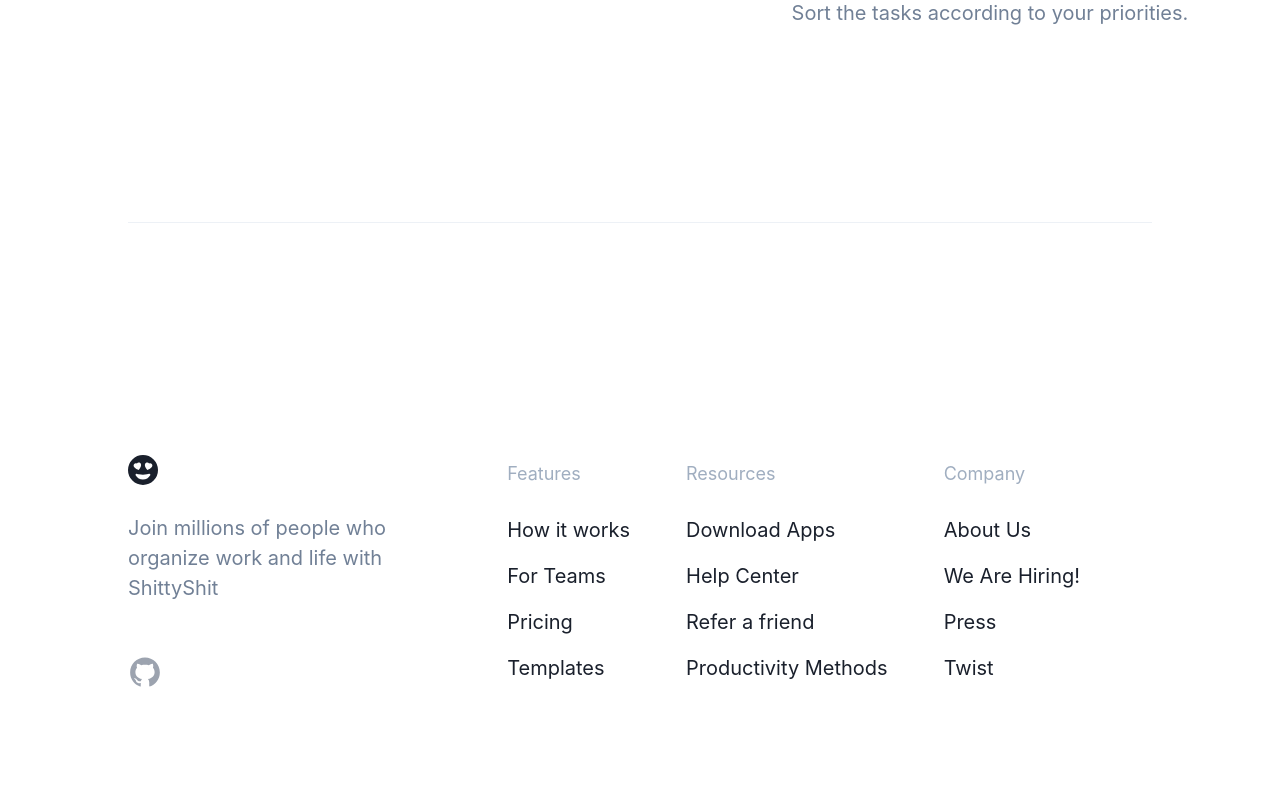
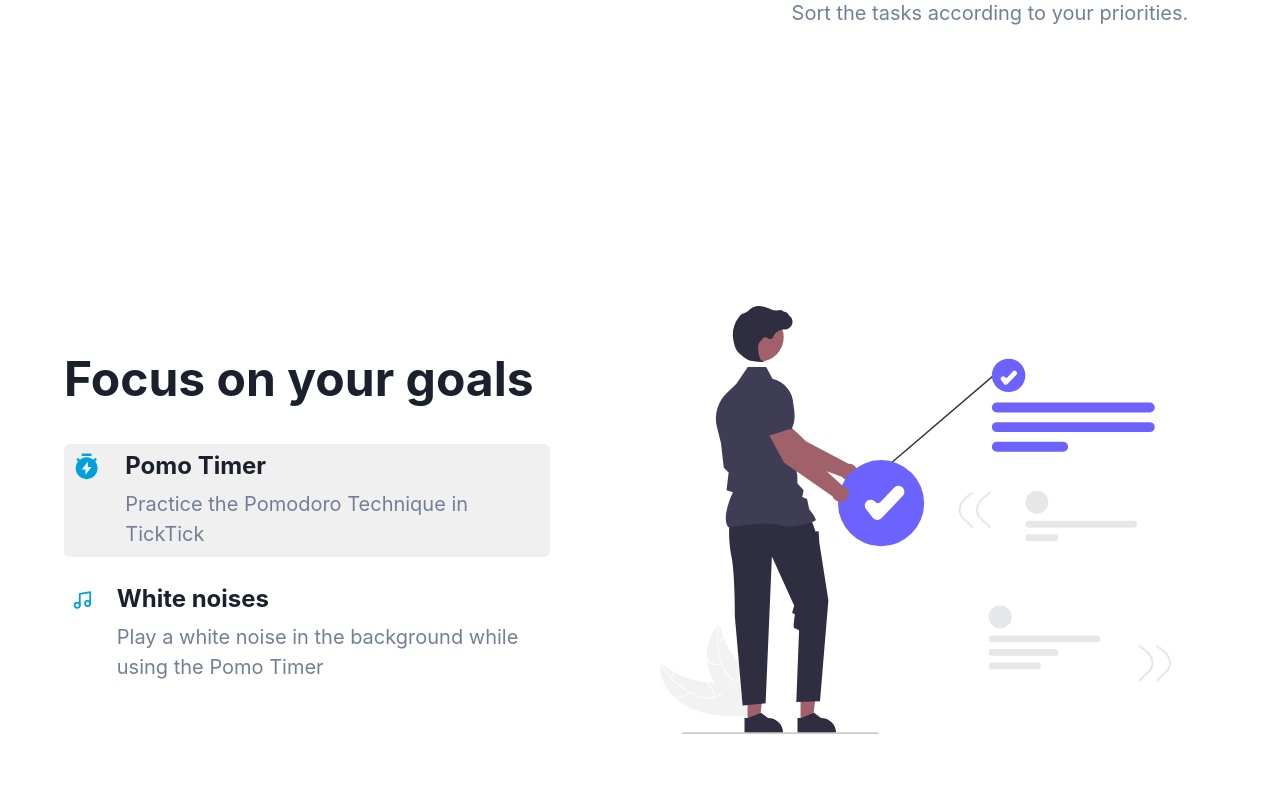
Before and after one commit to Mokshbajaj64/taskem, a React (Create React App) app in the folder client/: page /features in a window 1280 px wide. Shown: the part 1480-2280 px from the top of the page. Built offline with nearby package versions, Linux system fonts and the light colour scheme.

Commit message:
Features page stuff done

```diff
--- a/client/src/components/FeaturesComponent1.tsx
+++ b/client/src/components/FeaturesComponent1.tsx
@@ -10,9 +10,9 @@ const FeaturesComponent1 = () => {
   const { colorMode } = useColorMode();
   const [selected, setSelected] = useState("folder");
   return (
-    <div className="flex justify-center items-start w-screen h-screen">
+    <div className="flex justify-center items-start w-screen h-screen flex-col md:flex-row mt-20 md:mt-0">
       <motion.div
-        className="flex w-[100%] md:w-[60%] justify-center items-center h-full"
+        className="flex w-[100%] md:w-[60%] justify-center items-center h-full mb-11 md:mb-0"
         whileHover={{
           scale: 1.1,
         }}
@@ -34,13 +34,12 @@ const FeaturesComponent1 = () => {
         {colorMode === "light" ? (
           <div className="flex flex-col w-full gap-5">
             <div
-              className="flex gap-6 cursor-pointer p-2 rounded-md bg-[#f0f0f0]"
+              className="flex gap-6 cursor-pointer p-2 rounded-md hover:bg-[#f0f0f0]"
               onClick={() => {
                 setSelected("folder");
               }}
               style={{
-                backgroundColor:
-                  selected === "folder" ? "#f0f0f0" : "transparent",
+                backgroundColor: selected === "folder" ? "#f0f0f0" : "",
               }}
             >
               <AiFillFolder color="#00a0dc" size="30" />
@@ -59,8 +58,7 @@ const FeaturesComponent1 = () => {
                 setSelected("tags");
               }}
               style={{
-                backgroundColor:
-                  selected === "tags" ? "#f0f0f0" : "transparent",
+                backgroundColor: selected === "tags" ? "#f0f0f0" : "",
               }}
             >
               <FaTags color="#00a0dc" size="30" />
@@ -77,8 +75,7 @@ const FeaturesComponent1 = () => {
                 setSelected("search");
               }}
               style={{
-                backgroundColor:
-                  selected === "search" ? "#f0f0f0" : "transparent",
+                backgroundColor: selected === "search" ? "#f0f0f0" : "",
               }}
             >
               <FiSearch color="#00a0dc" size="30" />
@@ -95,8 +92,7 @@ const FeaturesComponent1 = () => {
                 setSelected("sort");
               }}
               style={{
-                backgroundColor:
-                  selected === "sort" ? "#f0f0f0" : "transparent",
+                backgroundColor: selected === "sort" ? "#f0f0f0" : "",
               }}
             >
               <BsSortDown color="#00a0dc" size="30" />
@@ -116,8 +112,7 @@ const FeaturesComponent1 = () => {
                 setSelected("folder");
               }}
               style={{
-                backgroundColor:
-                  selected === "folder" ? "#21242a" : "transparent",
+                backgroundColor: selected === "folder" ? "#21242a" : "",
               }}
             >
               <AiFillFolder color="#00a0dc" size="30" />
@@ -136,8 +131,7 @@ const FeaturesComponent1 = () => {
                 setSelected("tags");
               }}
               style={{
-                backgroundColor:
-                  selected === "tags" ? "#21242a" : "transparent",
+                backgroundColor: selected === "tags" ? "#21242a" : "",
               }}
             >
               <FaTags color="#00a0dc" size="30" />
@@ -154,8 +148,7 @@ const FeaturesComponent1 = () => {
                 setSelected("search");
               }}
               style={{
-                backgroundColor:
-                  selected === "search" ? "#21242a" : "transparent",
+                backgroundColor: selected === "search" ? "#21242a" : "",
               }}
             >
               <FiSearch color="#00a0dc" size="30" />
@@ -172,8 +165,7 @@ const FeaturesComponent1 = () => {
                 setSelected("sort");
               }}
               style={{
-                backgroundColor:
-                  selected === "sort" ? "#21242a" : "transparent",
+                backgroundColor: selected === "sort" ? "#21242a" : "",
               }}
             >
               <BsSortDown color="#00a0dc" size="30" />
--- /dev/null
+++ b/client/src/components/FeaturesComponent2.tsx
@@ -0,0 +1,110 @@
+import React, { useState } from "react";
+import { Button, Heading, Text, useColorMode } from "@chakra-ui/react";
+import { motion } from "framer-motion";
+import { FiMusic } from "react-icons/fi";
+import { RiTimerFlashFill } from "react-icons/ri";
+
+const FeaturesComponent2 = () => {
+  const { colorMode } = useColorMode();
+  const [selected, setSelected] = useState("timer");
+  return (
+    <div className="flex justify-center items-start w-screen h-screen flex-col md:flex-row">
+      <div className="flex w-[100%] md:w-[40%] justify-center h-full flex-col gap-5 md:ml-16 ml-0 md:mt-0 mt-20">
+        <Heading as="h1" fontSize="5xl" className="mb-4">
+          Focus on your goals
+        </Heading>
+        {colorMode === "light" ? (
+          <div className="flex flex-col w-full gap-5">
+            <div
+              className="flex gap-6 cursor-pointer p-2 rounded-md hover:bg-[#f0f0f0]"
+              onClick={() => {
+                setSelected("timer");
+              }}
+              style={{
+                backgroundColor: selected === "timer" ? "#f0f0f0" : "",
+              }}
+            >
+              <RiTimerFlashFill color="#00a0dc" size="30" />
+              <div className="flex flex-col items-start gap-2">
+                <Heading fontSize="2xl">Pomo Timer</Heading>
+                <Text fontSize="xl" color="gray.500">
+                  Practice the Pomodoro Technique in TickTick
+                </Text>
+              </div>
+            </div>
+            <div
+              className="flex gap-6 cursor-pointer p-2 rounded-md hover:bg-[#f0f0f0]"
+              onClick={() => {
+                setSelected("music");
+              }}
+              style={{
+                backgroundColor: selected === "music" ? "#f0f0f0" : "",
+              }}
+            >
+              <FiMusic color="#00a0dc" size="30" />
+              <div className="flex flex-col items-start gap-2">
+                <Heading fontSize="2xl">White noises</Heading>
+                <Text fontSize="xl" color="gray.500">
+                  Play a white noise in the background while using the Pomo
+                  Timer
+                </Text>
+              </div>
+            </div>
+          </div>
+        ) : (
+          <div className="flex flex-col w-full gap-5">
+            <div
+              className="flex gap-6 cursor-pointer p-2 rounded-md hover:bg-[#21242a]"
+              onClick={() => {
+                setSelected("timer");
+              }}
+              style={{
+                backgroundColor: selected === "timer" ? "#21242a" : "",
+              }}
+            >
+              <RiTimerFlashFill color="#00a0dc" size="30" />
+              <div className="flex flex-col items-start gap-2">
+                <Heading fontSize="2xl">Pomo Timer</Heading>
+                <Text fontSize="xl" color="gray.500">
+                  Practice the Pomodoro Technique in ShittyShit
+                </Text>
+              </div>
+            </div>
+            <div
+              className="flex gap-6 cursor-pointer p-2 rounded-md hover:bg-[#21242a]"
+              onClick={() => {
+                setSelected("music");
+              }}
+              style={{
+                backgroundColor: selected === "music" ? "#21242a" : "",
+              }}
+            >
+              <FiMusic color="#00a0dc" size="30" />
+              <div className="flex flex-col items-start gap-2">
+                <Heading fontSize="2xl">White noise</Heading>
+                <Text fontSize="xl" color="gray.500">
+                  Play a white noise in the background while using the Pomo
+                  Timer
+                </Text>
+              </div>
+            </div>
+          </div>
+        )}
+      </div>
+      <motion.div
+        className="flex w-[100%] md:w-[60%] justify-center items-center h-full"
+        whileHover={{
+          scale: 1.1,
+        }}
+      >
+        {selected === "timer" ? (
+          <img src="/bg7.svg" alt="" className="w-[70%]" />
+        ) : (
+          <img src="/bg3.svg" alt="" className="w-[70%]" />
+        )}
+      </motion.div>
+    </div>
+  );
+};
+
+export default FeaturesComponent2;
--- a/client/src/pages/Features.tsx
+++ b/client/src/pages/Features.tsx
@@ -4,6 +4,8 @@ import HomeNavbar from "../components/HomeNavbar";
 import FeaturesHero from "../components/FeaturesHero";
 import HomeFooter from "../components/HomeFooter";
 import FeaturesComponent1 from "../components/FeaturesComponent1";
+import FeaturesComponent2 from "../components/FeaturesComponent2";
+import HomeMoreStuff from "../components/HomeMoreStuff";
 
 const Features = () => {
   return (
@@ -22,6 +24,8 @@ const Features = () => {
       <HomeNavbar />
       <FeaturesHero />
       <FeaturesComponent1 />
+      <FeaturesComponent2 />
+      <HomeMoreStuff />
       <HomeFooter />
     </motion.div>
   );
```
